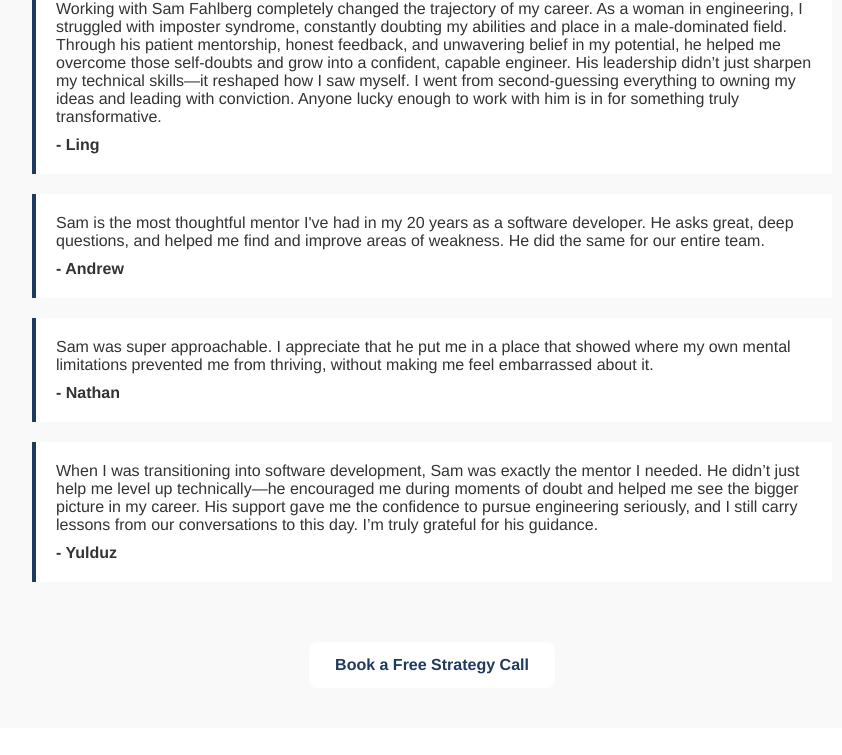
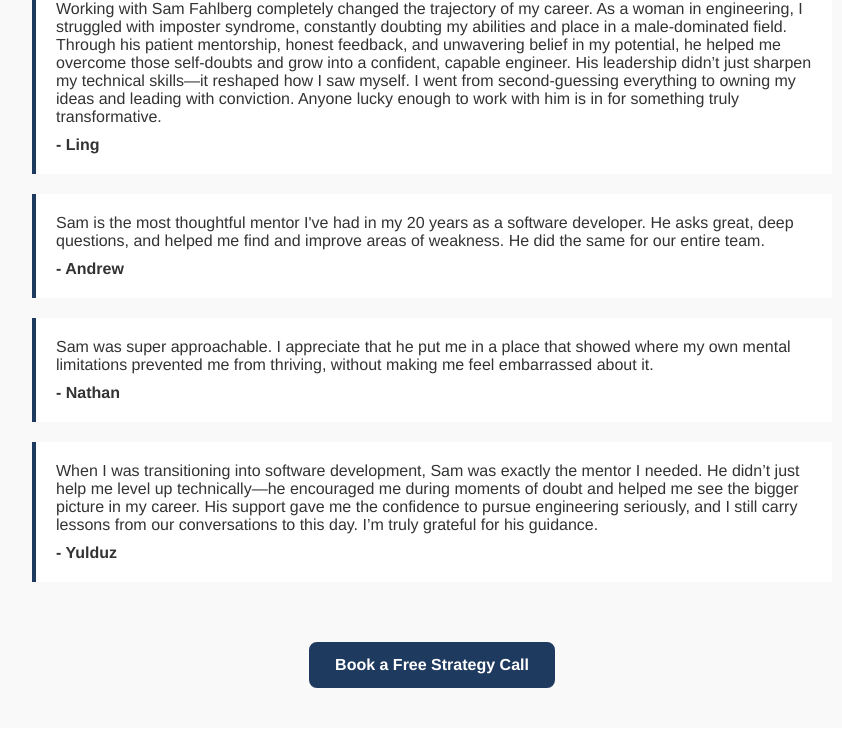
Before and after one commit to sfahlberg/sfahlberg.github.io, a plain HTML site: page index.html in a window 1280 px wide. Shown: the part 659-1414 px from the top of the page, without its empty margins (208-1050 px from the left). Drawn offline with Linux system fonts and the light colour scheme.

Commit message:
Update index.html

```diff
--- a/index.html
+++ b/index.html
@@ -73,10 +73,6 @@
     .testimonial span {
       font-weight: bold;
     }
-    .bottom-cta {
-      text-align: center;
-      margin: 40px 0;
-    }
     footer {
       background-color: #ffffff;
       padding: 30px 20px;
@@ -95,6 +91,18 @@
       width: 20px;
       vertical-align: middle;
       margin-right: 5px;
+    }
+    .bottom-cta {
+      text-align: center;
+      margin: 40px 0;
+    }
+    .bottom-cta .cta {
+      background-color: #1F3A5F;
+      color: #ffffff;
+      border: 2px solid #1F3A5F;
+    }
+    .bottom-cta .cta:hover {
+      background-color: #16304b;
     }
   </style>
 </head>
```
